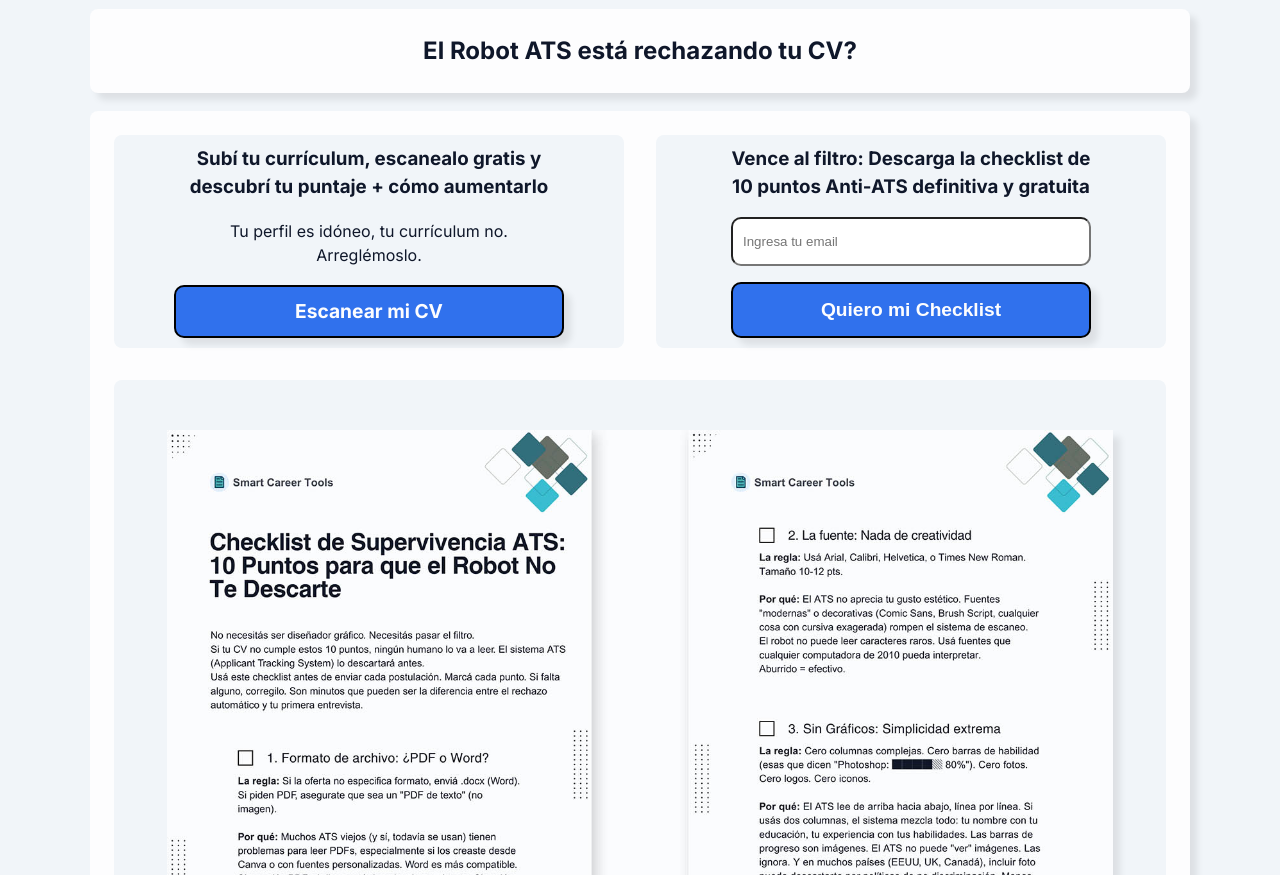
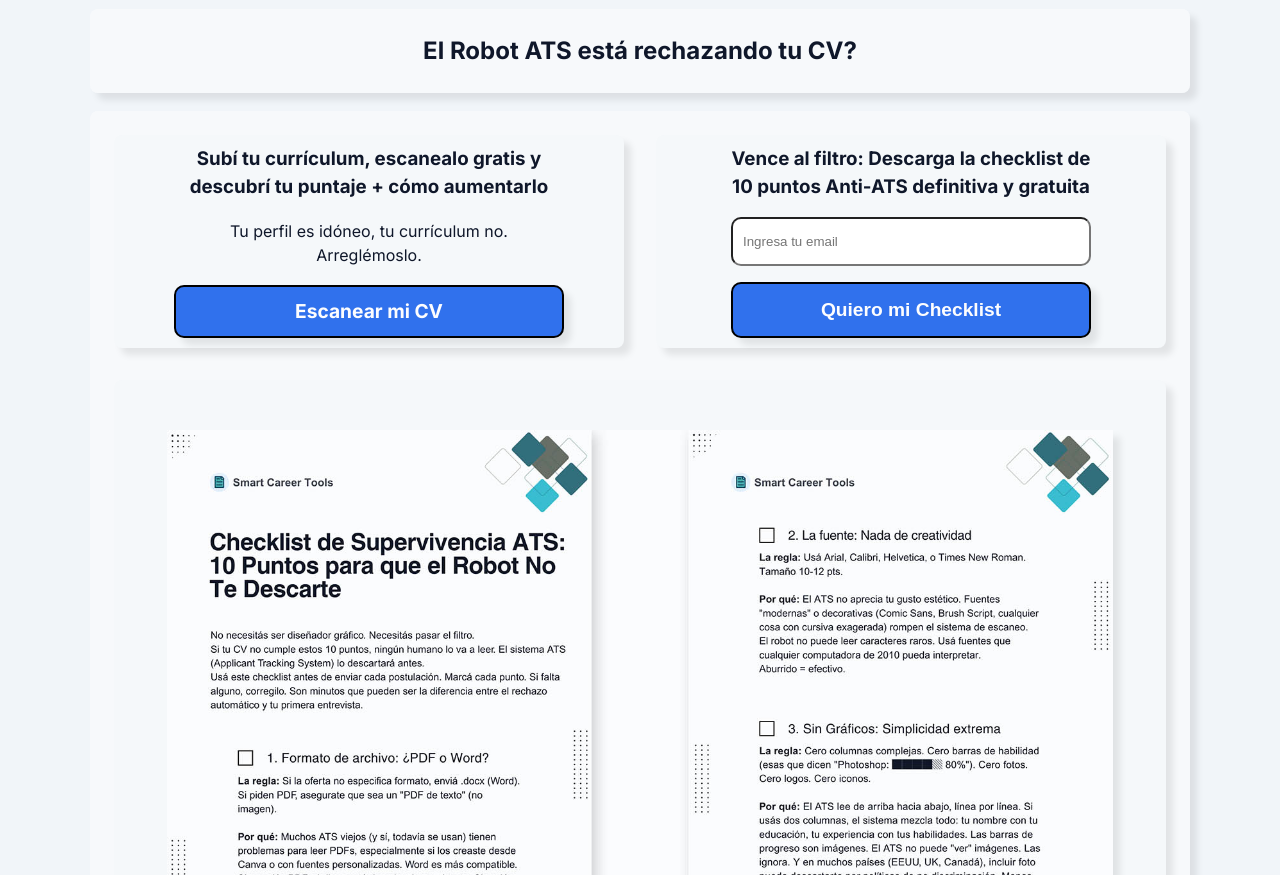
Before and after one commit to CesarLisarazo/Smart-Career-Tools-Web-Site, a plain HTML site: page index.html in a window 1280 px wide. Shown: the part 77-952 px from the top of the page. Drawn offline with Linux system fonts and the light colour scheme.

Commit message:
transparency

```diff
--- a/styles.css
+++ b/styles.css
@@ -211,7 +211,7 @@ body.menu-open {
   padding: 24px 24px;
   text-align: center;
 
-  background-color: #fdfdfe;
+  background-color: #fdfdfe8c;
 
   gap: 32px;
   border-radius: 8px;
@@ -224,7 +224,7 @@ body.menu-open {
   max-width: var(--max-width);
   margin: calc(var(--header-height) - 110px) auto 64px auto;
   padding: 24px 24px;
-  background-color: #fdfdfe;
+  background-color: #fdfdfe90;
   display: grid;
   grid-template-columns: 1fr 1fr;
   grid-template-areas:
@@ -245,8 +245,8 @@ body.menu-open {
   /* centra horizontalmente el form */
   justify-content:space-between;
   padding: 10px 60px;
-  background-color: #f1f5f9;
-
+  background-color: #f5f8fa;
+  box-shadow: rgba(0, 0, 0, 0.085) 7px 7px 7px 0px;
   border-radius: 8px;
 }
 
@@ -261,8 +261,8 @@ body.menu-open {
   justify-content: center;
   /* centra verticalmente */
   padding: 10px 30px;
-    background-color: #f1f5f9;
-
+    background-color: #f5f8fa;
+  box-shadow: rgba(0, 0, 0, 0.085) 7px 7px 7px 0px;
   border-radius: 8px;
 }
 
@@ -310,8 +310,8 @@ form input{
 
 #image-container {
   grid-area: image;
- background-color: #f1f5f9;
-
+ background-color:  #f5f8fa;
+  box-shadow: rgba(0, 0, 0, 0.085) 7px 7px 7px 0px;
   border-radius: 8px;
 }
 
```
